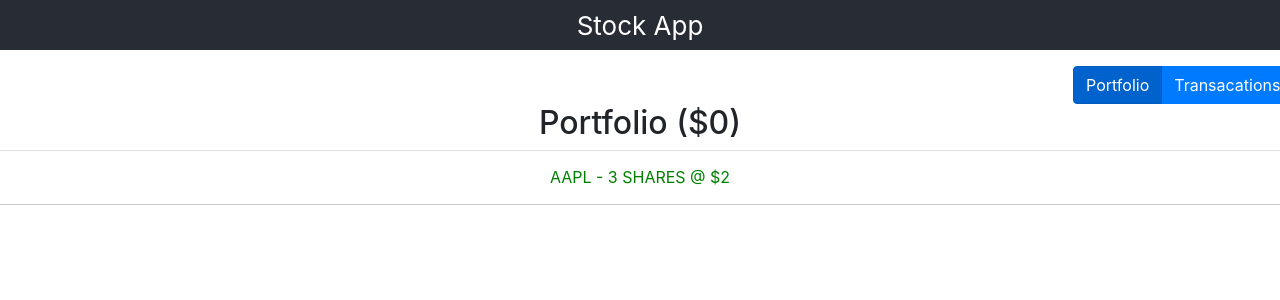
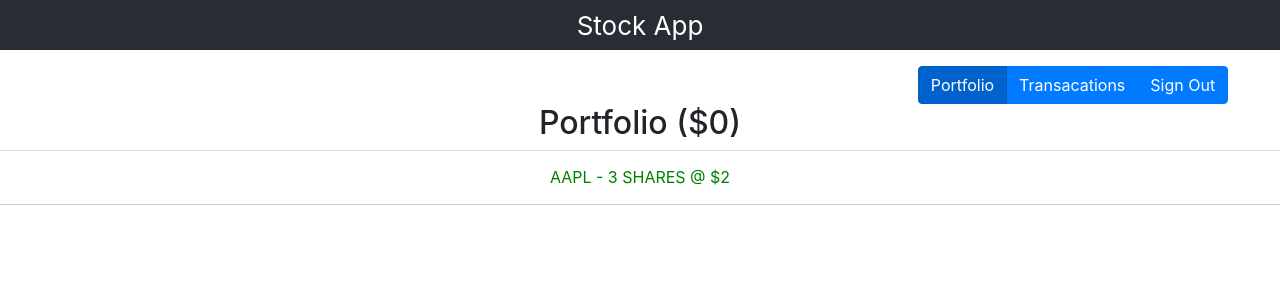
Before and after one commit to mshapir/portfolio, a React (Create React App) app: page / in a window 1280 px wide. Shown: the top 300 px of the page. Built offline with nearby package versions, Linux system fonts and the light colour scheme.

Commit message:
add sign out button, needs functionality implementation

```diff
--- a/src/App.css
+++ b/src/App.css
@@ -28,7 +28,7 @@
 }
 
 .ButtonGroup {
-  width: 15%;
+  width: 30%;
   margin-left: auto;
   margin-right: 15px;
 }
--- a/src/Buttons.js
+++ b/src/Buttons.js
@@ -24,6 +24,9 @@ class Buttons extends React.Component {
           <ToggleButton type="radio" name="radio" value="transactions" checked={this.state.checked === 'transactions'}>
             Transacations
           </ToggleButton>
+          <ToggleButton type="radio" name="radio" value="signOut" checked={this.state.checked === 'signOut'}>
+            Sign Out
+          </ToggleButton>
         </ButtonGroup>
       </div>
     );
```
